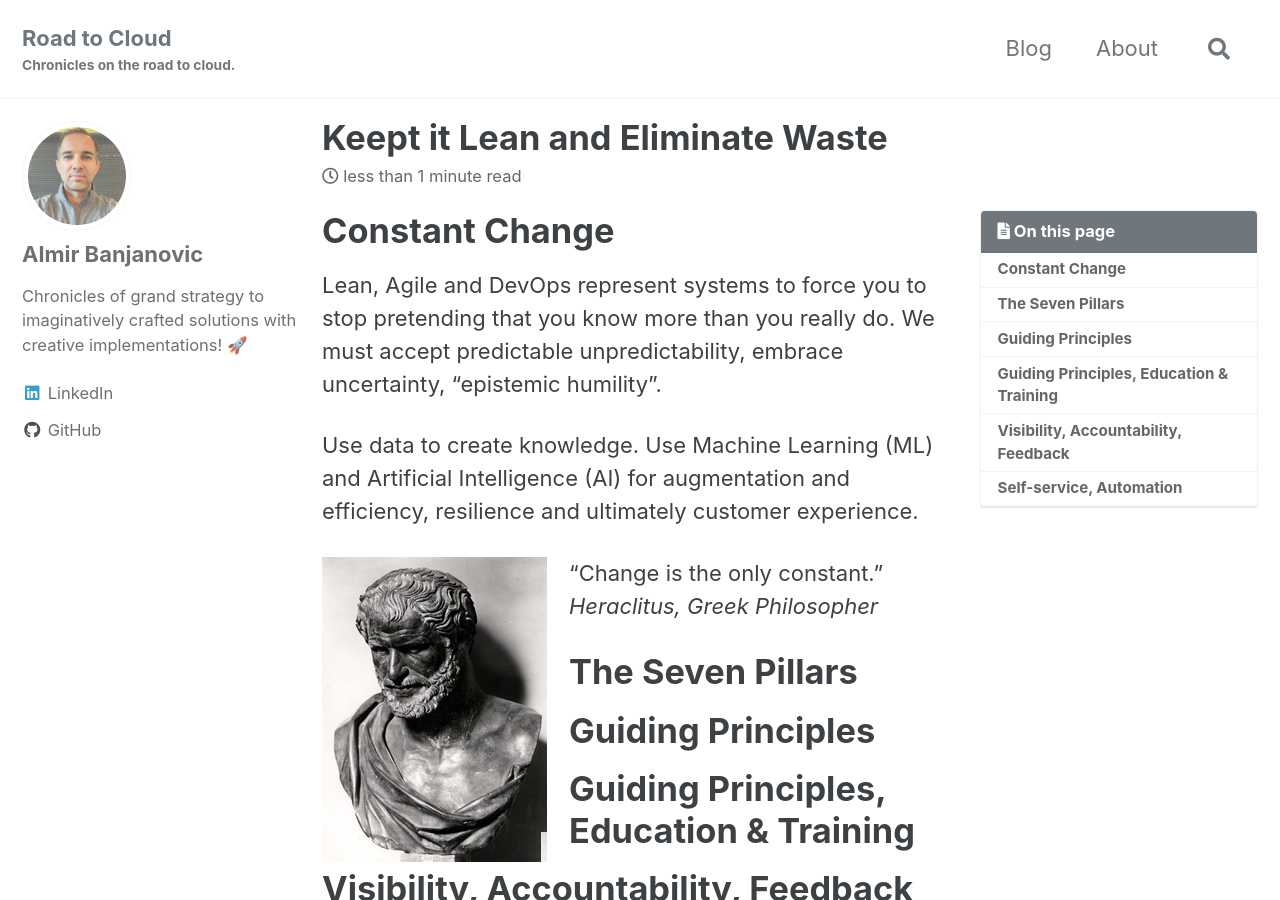
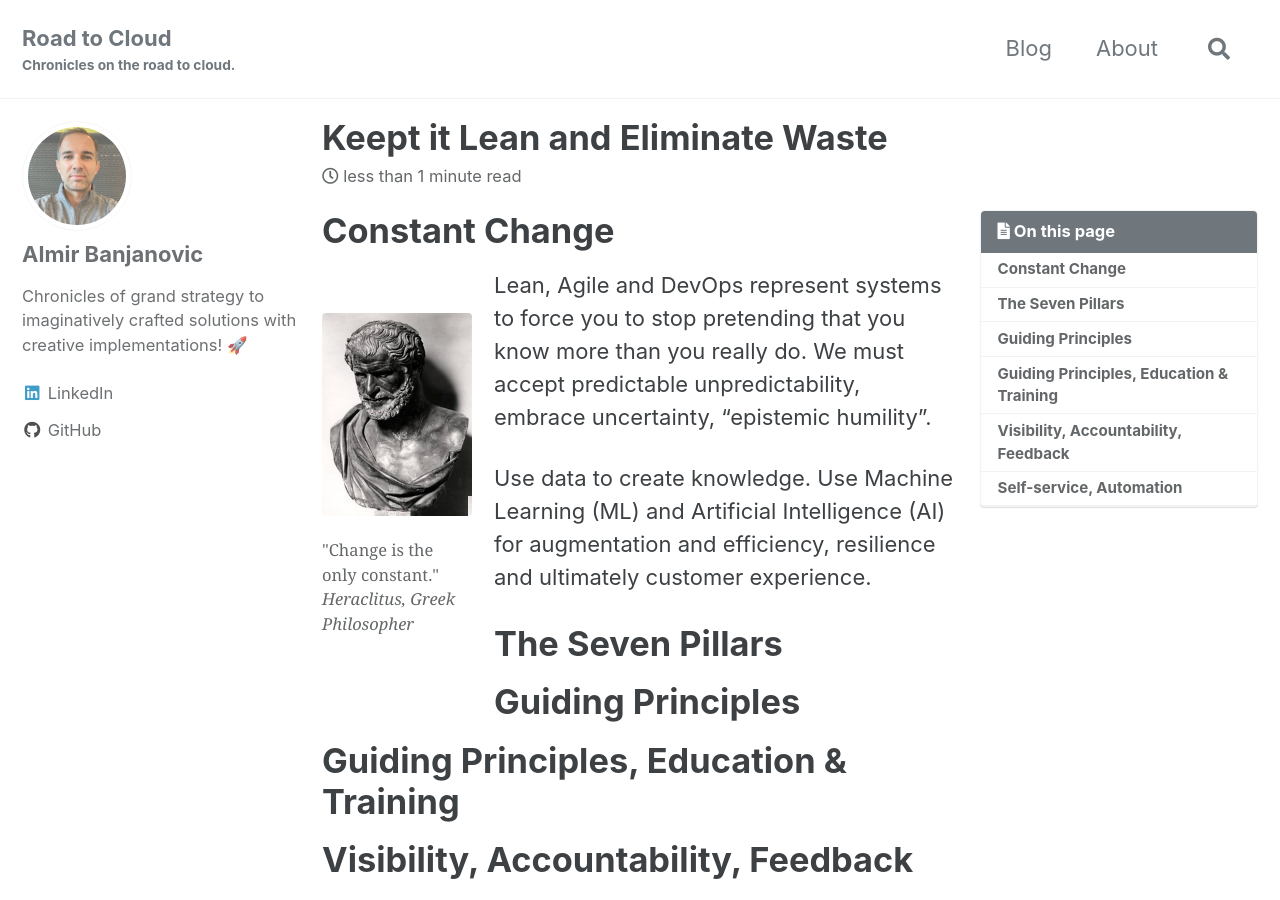
Before and after one commit to almirbanjanovic/roadtocloud.github.io, a Jekyll site: the page built from _posts/2023-10-16-keep-it-lean-and-eliminate-waste.md, in a window 1280 px wide and 900 px high. Built offline with Jekyll 4.4.1, drawn with Linux system fonts in a browser that asks for light colours; cached includes are drawn as plain includes; comment, search, counter and statistics services are not loaded.

Commit message:
Update 2023-10-16-keep-it-lean-and-eliminate-waste.md

```diff
--- a/_posts/2023-10-16-keep-it-lean-and-eliminate-waste.md
+++ b/_posts/2023-10-16-keep-it-lean-and-eliminate-waste.md
@@ -13,13 +13,14 @@ tags:
 
 # Constant Change
 
+<figure style="width: 150px" class="align-left">
+  <img src="{{ site.url }}{{ site.baseurl }}/assets/images/heraclitus.png" alt="">
+  <figcaption>"Change is the only constant." <cite>Heraclitus, Greek Philosopher</cite></figcaption>
+</figure>
+
 Lean, Agile and DevOps represent systems to force you to stop pretending that you know more than you really do. We must accept predictable unpredictability, embrace uncertainty, "epistemic humility".
 
 Use data to create knowledge. Use Machine Learning (ML) and Artificial Intelligence (AI) for augmentation and efficiency, resilience and ultimately customer experience.
-
-![image-left]({{ site.url }}{{ site.baseurl }}/assets/images/heraclitus.png){: .align-left}
-"Change is the only constant." <cite>Heraclitus, Greek Philosopher</cite>
-
 
 # The Seven Pillars
 
```
